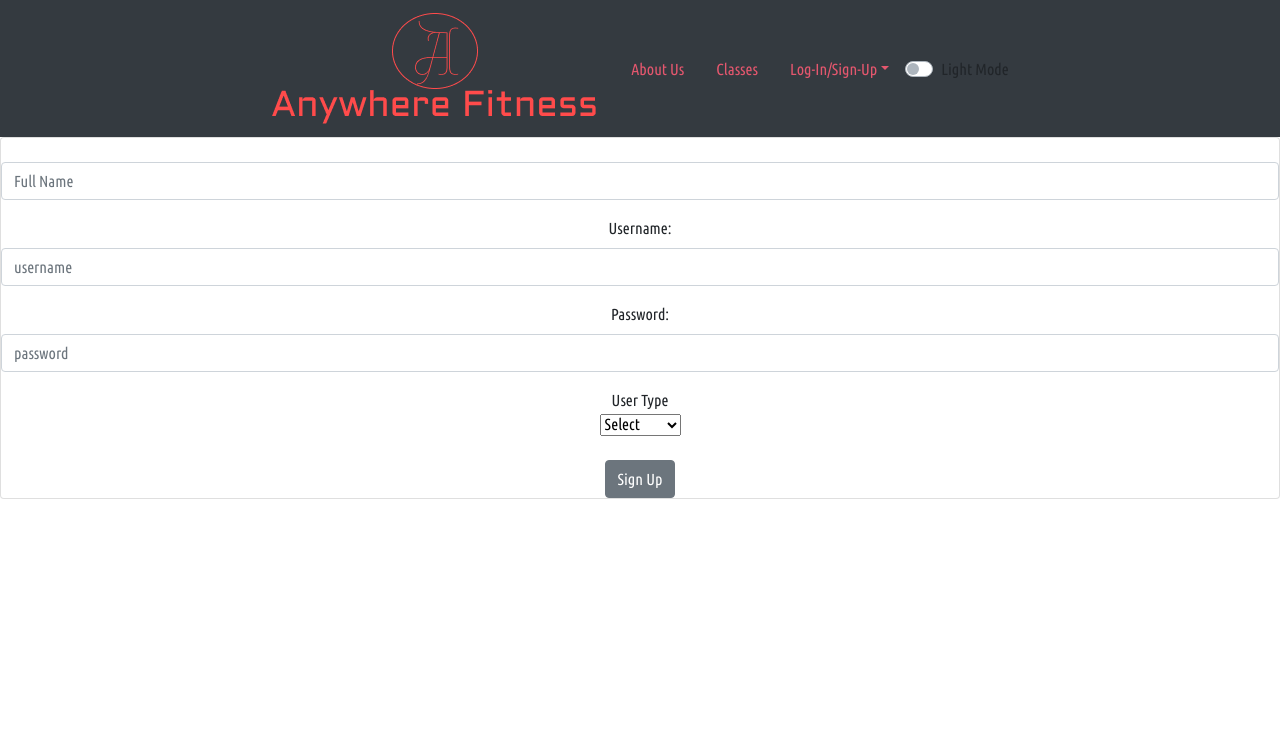
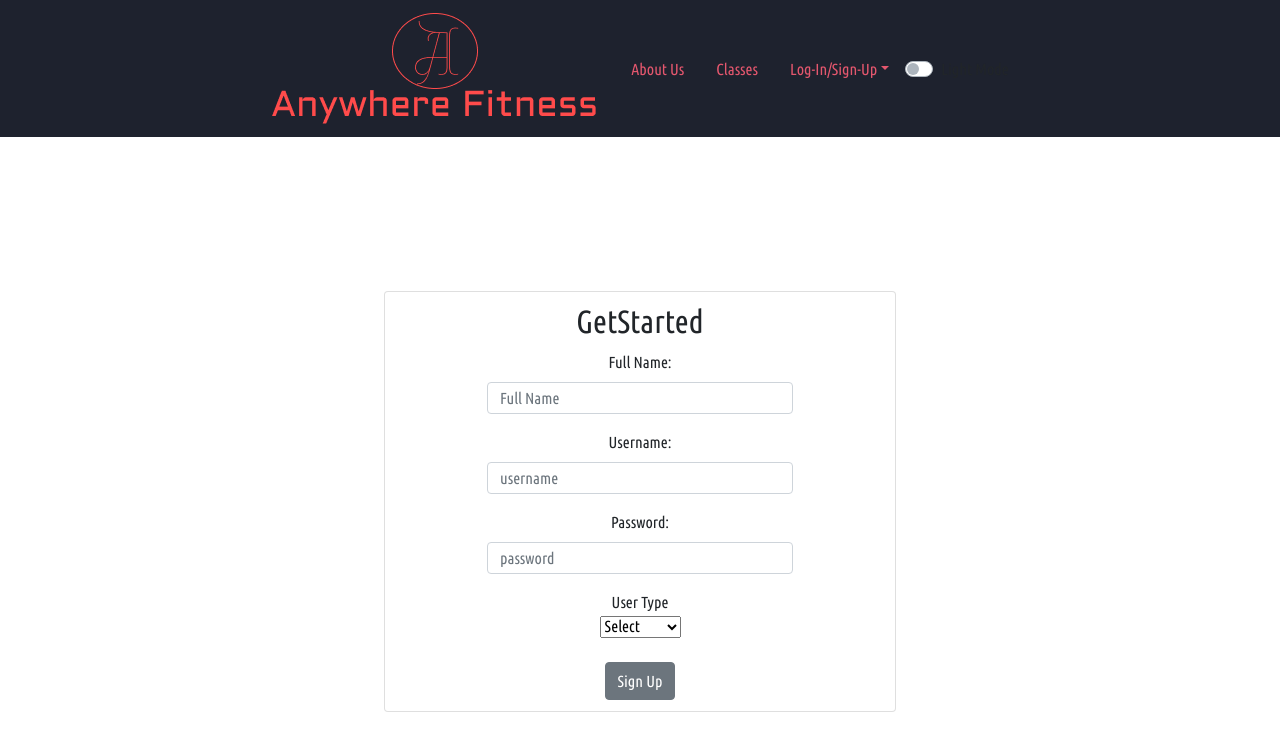
Before and after one commit to Build-week-Anywhere-Fitness-II/Front-End, a React (Create React App) app in the folder anywherefit/: page /register in a window 1280 px wide. Shown: the top 750 px of the page. Built offline with nearby package versions, Linux system fonts and the light colour scheme.

Commit message:
added a little css to the register page and changed background-color of navbar

```diff
--- a/anywherefit/src/components/navbar.js
+++ b/anywherefit/src/components/navbar.js
@@ -10,9 +10,9 @@ import {
     DropdownMenu,
     DropdownItem,
     CustomInput,
-    Label,
     } from 'reactstrap';
     import useDarkMode from '../utils/custom hooks/useDarkMode';
+    import Login from './login';
 
 const NavBar = () => {
     const [isOpen,setIsOpen] = useState(false);
@@ -32,7 +32,7 @@ const NavBar = () => {
     return (
         <div>
 
-           <Navbar color="dark" light expand="md" className="flex-d justify-content-center">
+           <Navbar light expand="md" className="flex-d justify-content-center" style={{backgroundColor:'#1e222e'}}>
                <NavbarBrand className="flex-d justify-content-center"href="/" style={{color:'white',fontWeight:'bold'}}>
                    <img src={Logo}></img>
                 </NavbarBrand>
--- a/anywherefit/src/components/register.js
+++ b/anywherefit/src/components/register.js
@@ -1,8 +1,9 @@
 import React, {useState,useEffect} from "react";
-import { Card, Form, Input, Label, Button, FormGroup } from "reactstrap";
+import { Card, Form, Input, Label, Button, FormGroup, CardTitle } from "reactstrap";
 import * as yup from 'yup';
 import axios from "axios";
 import {useHistory} from 'react-router-dom';
+import './styles/register.css';
 
 const Register = () => {
 
@@ -87,10 +88,11 @@ const history = useHistory();
     // })
 
 return (
-<Card>
+<Card className="form-card">
+    <h2 className="form-h2">GetStarted</h2>
     <Form onSubmit={submitForm}>
         <FormGroup>
-            <Label></Label>
+            <Label for="fullName">Full Name: </Label>
             <Input type="text"
         data-cy="fullName"
         name = "name"
@@ -129,7 +131,7 @@ return (
         </Label>
         </FormGroup>
 
-        <Button type="submit" data-cy="submit">Sign Up</Button>
+        <Button className="form-submit" type="submit" data-cy="submit">Sign Up</Button>
     </Form>
 </Card>
 )
--- /dev/null
+++ b/anywherefit/src/components/styles/register.css
@@ -0,0 +1,50 @@
+div.card {
+  margin: 12% auto;
+  width: 40%;
+}
+
+input.form-control {
+  height: 4%;
+  margin: auto;
+  width: 60%;
+}
+
+h2.form-h2 {
+  margin: 2% 0%;
+}
+
+button.form-submit {
+  margin-bottom: 2%;
+}
+
+/*Dark Mode styles */
+
+.dark-mode .card.form-card {
+  background-color: #1e222e;
+}
+.dark-mode .card.form-card label {
+  color: #e4756e;
+}
+
+.dark-mode .card.form-card h2 {
+  color: #e4756e;
+}
+.dark-mode .card.form-card button {
+  background-color: #e4756e;
+  color: #1e222e;
+}
+.dark-mode .card.form-card input {
+  background-color: #4d4d4d;
+  color: black;
+}
+.dark-mode .card.form-card select {
+  background-color: #4d4d4d;
+}
+
+.dark-mode .card.form-card option {
+  background-color: #4d4d4d;
+  color: #e4756e;
+}
+body.dark-mode {
+  background: #4d4d4d;
+}
--- a/anywherefit/src/utils/custom hooks/useDarkMode.js
+++ b/anywherefit/src/utils/custom hooks/useDarkMode.js
@@ -1,5 +1,5 @@
 import React from "react";
-import useSessionStorage from './useSessionStorage';
+import useSessionStorage from "./useSessionStorage";
 
 const useDarkMode = () => {
   const [someValue, setSomeValue] = useSessionStorage(false);
```
Also changed, not shown: 1 other file (tests, documents, lock files or other folders).
